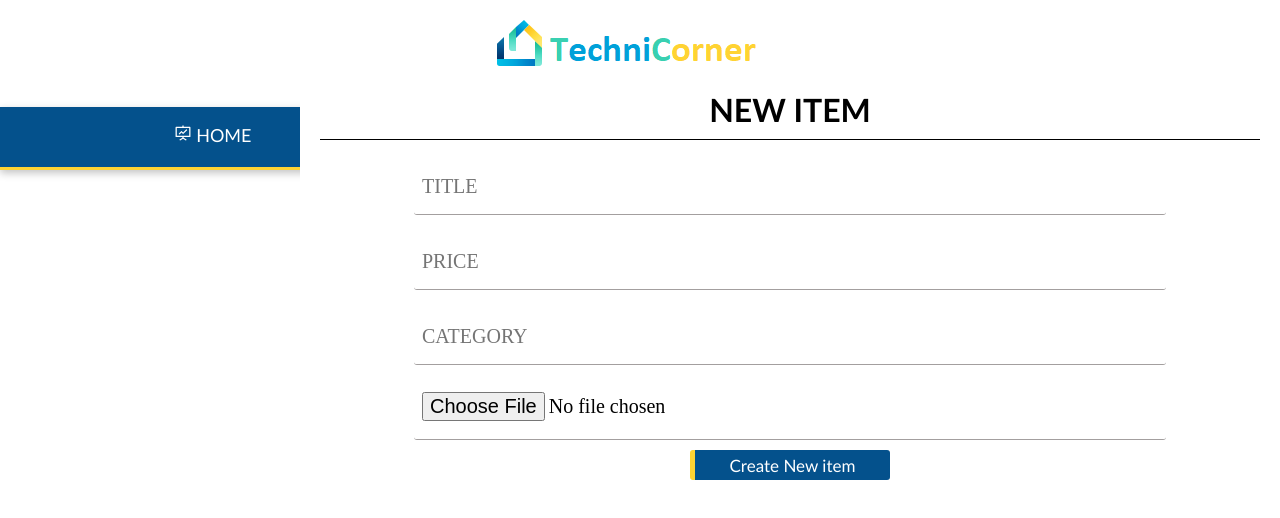
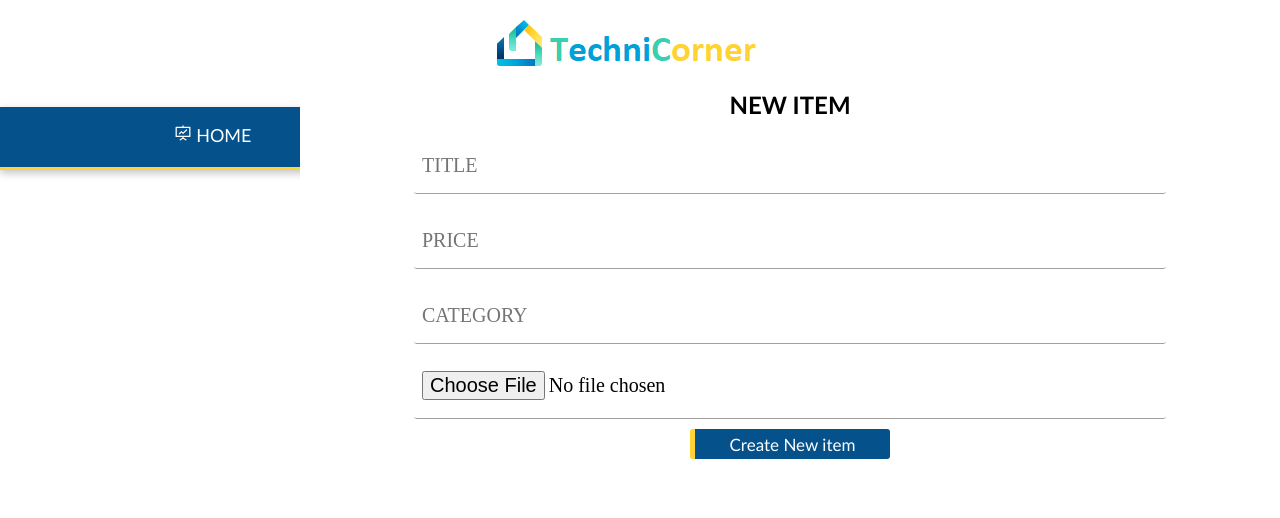
Before and after one commit to C4-AnasAlkhamis/MERAKI_Academy_Project_5, a React (Create React App) app in the folder frontend/: page /addItems in a window 1280 px wide. Shown: the top 518 px of the page. Built offline with nearby package versions, Linux system fonts and the light colour scheme; a web font is replaced by a local one.

Commit message:
showUsers Editing

```diff
--- a/frontend/src/components/adminPanel/items/addItem/addItem.jsx
+++ b/frontend/src/components/adminPanel/items/addItem/addItem.jsx
@@ -84,7 +84,7 @@ const AddItem = () => {
   //===============================================================
   return (
     <div className="addItemAdmin">
-      <h1>NEW ITEM</h1>
+      <h2>NEW ITEM</h2>
       <br />
       <input
         type="text"
--- a/frontend/src/components/adminPanel/users/showUsers/showUsers.css
+++ b/frontend/src/components/adminPanel/users/showUsers/showUsers.css
@@ -8,3 +8,10 @@
     overflow-x: hidden;
     padding-bottom: 5%;
 }
+
+.showUsers h2{
+border-bottom: solid 1px;
+text-align: center;
+margin-bottom: 10px;
+padding-bottom: 10px;
+}
--- a/frontend/src/components/adminPanel/users/showUsers/showUsers.jsx
+++ b/frontend/src/components/adminPanel/users/showUsers/showUsers.jsx
@@ -1,6 +1,7 @@
 /** @format */
 
 import React, { useEffect, useState } from "react";
+import "./showUsers.css";
 import Select from "react-select";
 import PaginateReact from "react-paginate";
 import axios from "axios";
@@ -64,6 +65,7 @@ const ShowUsers = () => {
   }, [id]);
   return (
     <div className="showUsers">
+      <h2>Show Users</h2>
       <table>
         <tbody>
           <tr>
```
